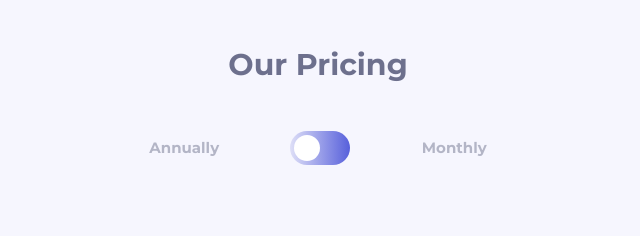
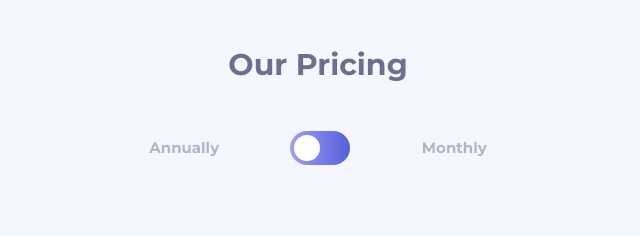
Before and after one commit to Aman-sgz/Pricing-Component-With-Toggle, a plain HTML site: page index.html in a window 1280 px wide. Shown: the top 236 px of the page, 322-962 px from the left. Drawn offline with Linux system fonts and the light colour scheme; files whose address does not match are found by name.

Commit message:
Slider color

```diff
--- a/styles/styles.scss
+++ b/styles/styles.scss
@@ -220,7 +220,7 @@ body {
     left: 0;
     right: 0;
     bottom: 0;
-    background-image: linear-gradient(to right, hsl(238, 62%, 92%), hsl(236, 65%, 60%));
+    background-image: linear-gradient(to right, hsl(238, 75%, 78%), hsl(236, 65%, 60%));
     transition: .4s;
 }
 
```
Also changed, not shown: styles/styles.css.
